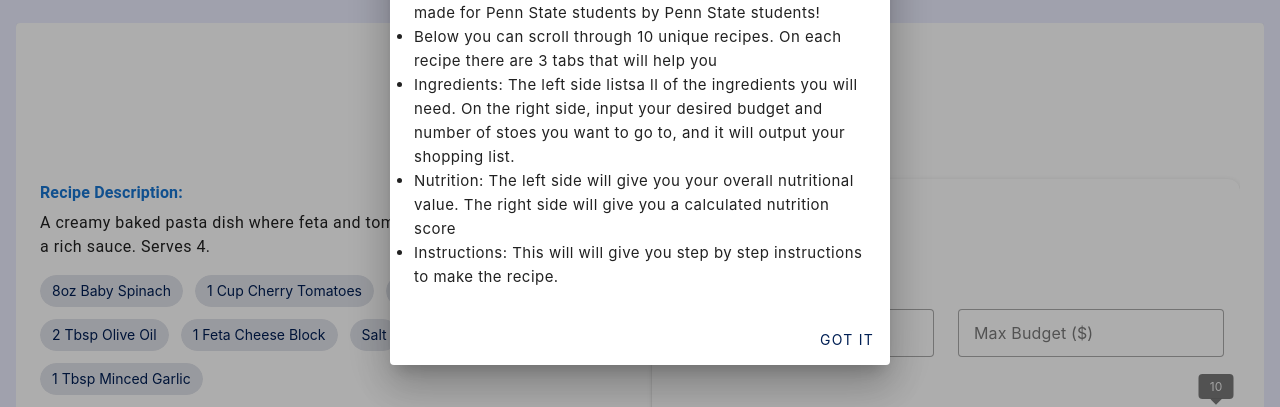
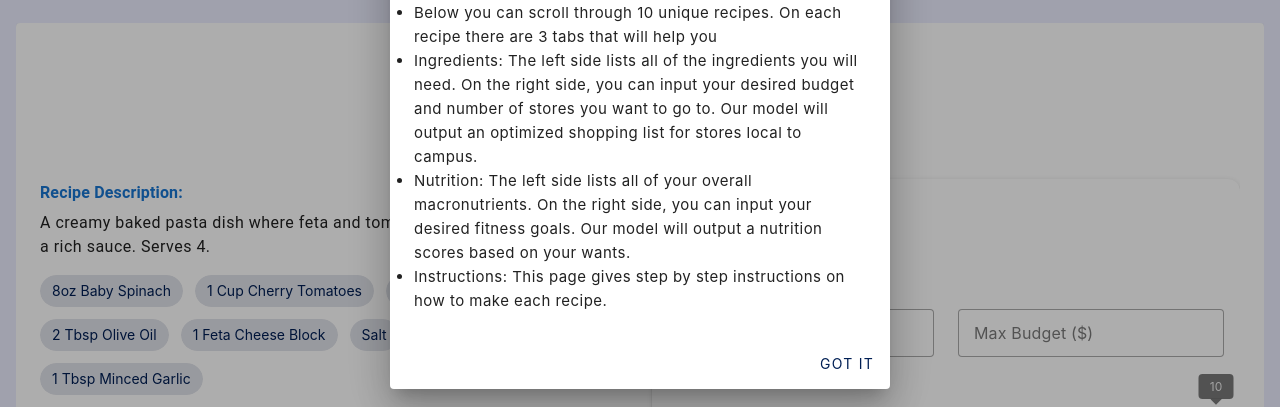
Before and after one commit to FionaRubino/DS440, a Vue app in the folder frontend/DS440W/: page / in a window 1280 px wide. Both pictures are taken after a click on the button "INTRODUCTION". Shown: the part 273-680 px from the top of the page. Built offline with nearby package versions, Linux system fonts and the light colour scheme.

Commit message:
Introduction

```diff
--- a/frontend/DS440W/src/App.vue
+++ b/frontend/DS440W/src/App.vue
@@ -27,9 +27,9 @@
               <ul>
                 <li>Welcome to Penn State Nutrition App! This app will help you shop, cook, and learn all about your nutrition. It is made for Penn State students by Penn State students! </li>
                 <li>Below you can scroll through 10 unique recipes. On each recipe there are 3 tabs that will help you</li>
-                <li>Ingredients: The left side listsa ll of the ingredients you will need. On the right side, input your desired budget and number of stoes you want to go to, and it will output your shopping list. </li>
-                <li>Nutrition:  The left side will give you your overall nutritional value. The right side will give you a calculated nutrition score  </li>
-                <li>Instructions: This will will give you step by step instructions to make the recipe. </li>
+                <li>Ingredients: The left side lists all of the ingredients you will need. On the right side, you can input your desired budget and number of stores you want to go to. Our model will output an optimized shopping list for stores local to campus. </li>
+                <li>Nutrition:  The left side lists all of your overall macronutrients. On the right side, you can input your desired fitness goals. Our model will output a nutrition scores based on your wants.   </li>
+                <li>Instructions: This page gives step by step instructions on how to make each recipe. </li>
               </ul>
             </v-card-text>
 
```
